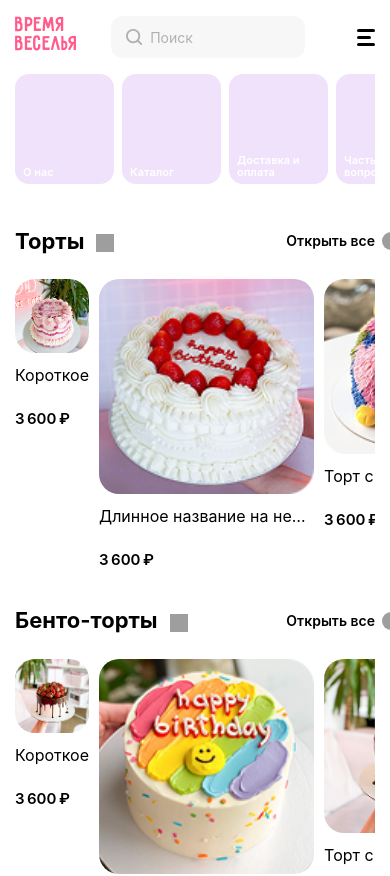
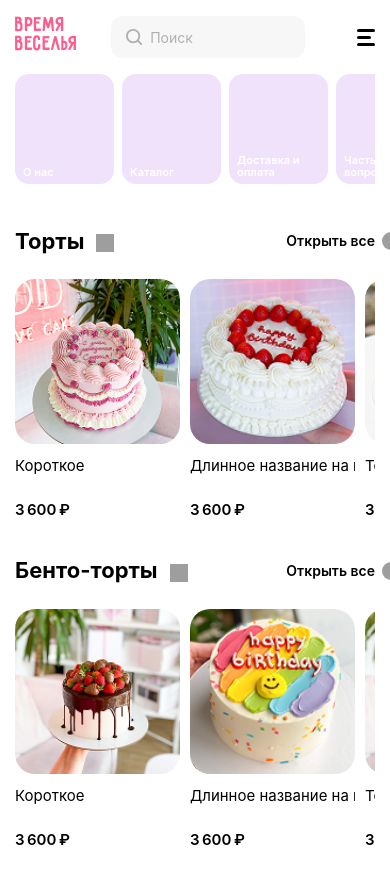
Before and after one commit to Siegerus/cakes_project, a React (Vite) app: page / in a window 390 px wide. Shown: the top 876 px of the page. Built offline with nearby package versions, Linux system fonts and the light colour scheme; grey boxes are pictures that could not be loaded; a web font is replaced by a local one.

Commit message:
chore/2-line-wrap

```diff
--- a/src/components/card/card.module.scss
+++ b/src/components/card/card.module.scss
@@ -8,10 +8,14 @@
 		color: #000;
 	}
 
+	.imgWrap {
+		// width: 215px;
+	}
+
 	img {
 		display: block;
-		max-width: 100%;
-		max-height: 100%;
+		width: 100%;
+		height: 100%;
 		object-fit: cover;
 		border-radius: 20px;
 	}
@@ -137,54 +141,51 @@
 }
 
 @media (max-width: 1200px) {
+
 	.card {
-		min-width: 215px;
-
-		img {
-			width: 250px;
-			height: 250px;
-		}
+		min-width: 225px;
 	}
 
 	.grid {
-		grid-template-columns: repeat(2, 125px);
-		grid-template-rows: repeat(2, 125px);
+		grid-template-columns: repeat(2, 112px);
+		grid-template-rows: repeat(2, 112px);
 	}
 }
 
 @media (max-width: 992px) {
 	.card {
-		min-width: unset;
-
-		.title {
-			max-width: 215px;
-			font-size: 16px;
-		}
+		min-width: 225px;
 
 		span {
 			font-size: 15px;
 		}
 	}
+
+	.title {
+		max-width: 180px;
+		font-size: 16px;
+	}
 }
 
 @media (max-width: 767px) {
 	.card {
-		img {
-			height: auto;
-		}
+		min-width: 165px;
 	}
 
 	.title {
-		height: 40px;
-		font-size: 16px;
+		display: -webkit-box;
+		width: 165px;
+		min-height: 40px;
 		font-weight: 400;
+		-webkit-line-clamp: 2;
+		-webkit-box-orient: vertical;
 		white-space: nowrap;
 		overflow: hidden;
 		text-overflow: ellipsis;
+
 	}
 
 	.cost {
-
 		font-weight: 600;
 	}
 }
--- a/src/components/card/card.tsx
+++ b/src/components/card/card.tsx
@@ -12,7 +12,9 @@ const Card = ({ cake }: CardProps) => {
 
 	return (
 		<Link to={AppRoute.ROOT} className={styles.card}>
-			<img src={images[0]} alt={title} width="282" height="282" />
+			<div className={styles.imgWrap}>
+				<img src={images[0]} alt={title} width="282" height="282" />
+			</div>
 			<span className={styles.title}>{title}</span>
 			<div className={styles.bottom}>
 				<span className={styles.cost}>{/* {price}₽ */}3 600 ₽</span>
```
